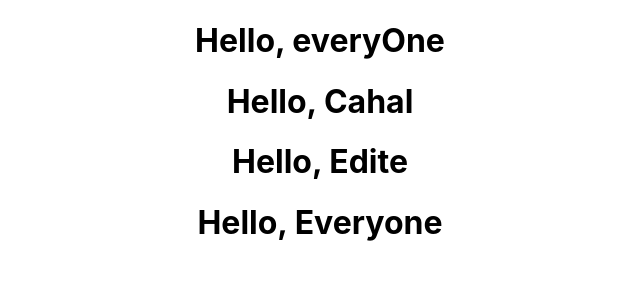
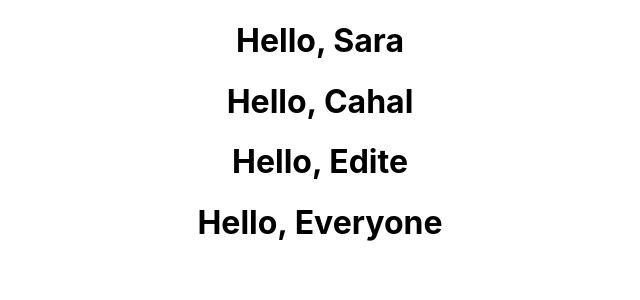
Before and after one commit to sato-c/hello-react-world, a React (Create React App) app: page / in a window 1280 px wide. Shown: the top 300 px of the page, without its empty margins (320-960 px from the left). Built offline with nearby package versions, Linux system fonts and the light colour scheme; the HTML template or start-up script is replaced by a standard one.

Commit message:
Welcomeを増殖

```diff
--- a/src/App.tsx
+++ b/src/App.tsx
@@ -6,26 +6,14 @@ interface WelcomeProps {
   name: string;
 }
 
-interface WelcomeState {
-  name: string;
-}
-
-class Welcome extends React.Component<WelcomeProps,WelcomeState> {
-  constructor(props: WelcomeProps) {
-    super(props);
-
-    this.state = {name: props.name ? props.name : 'everyOne', };
-  }
-
-  render() {
-    return <h1>Hello, {this.state.name}</h1>;
-  }
+  function Welcome(props: WelcomeProps) {
+    return <h1>Hello, {props.name}</h1>;
   }
 
   const App: React.FC = () => {
     return (
       <div className="App">
-      <Welcome name=""/>
+        <Welcome name="Sara" />
         <Welcome name="Cahal" />
         <Welcome name="Edite" />
         <Welcome name="Everyone" />
```
Lines whose indentation alone changed are shown as unchanged.
